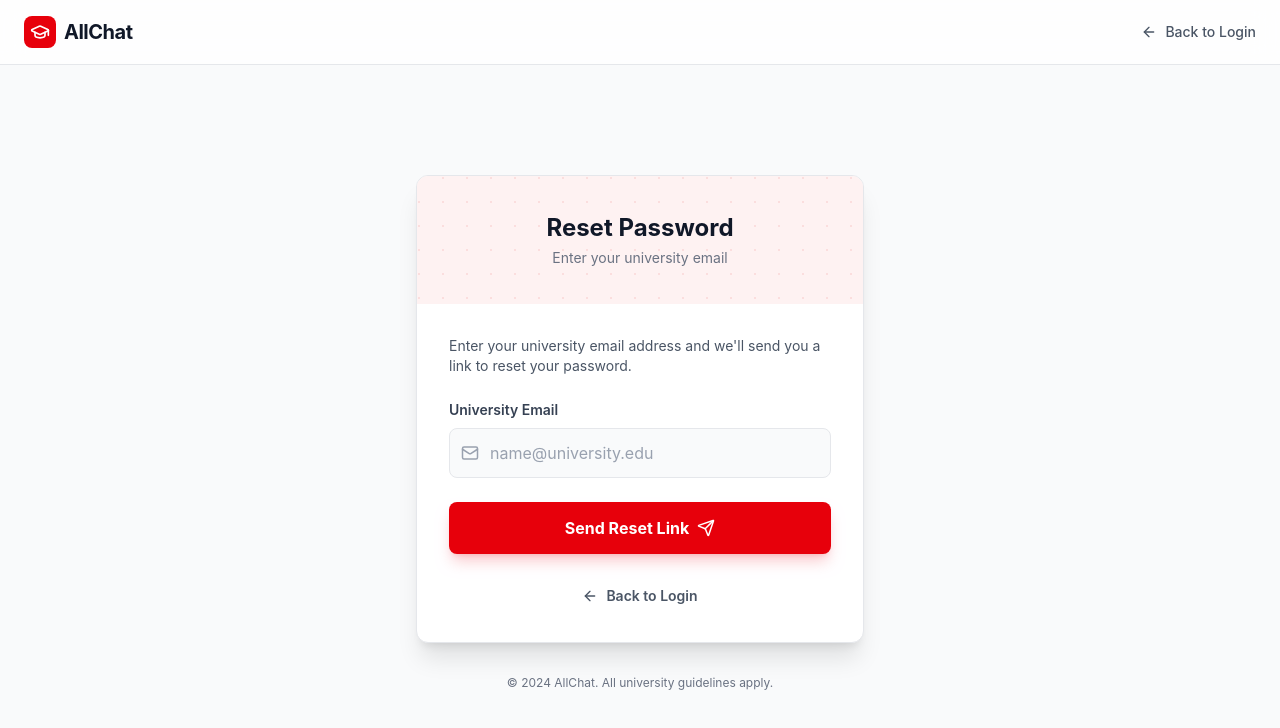
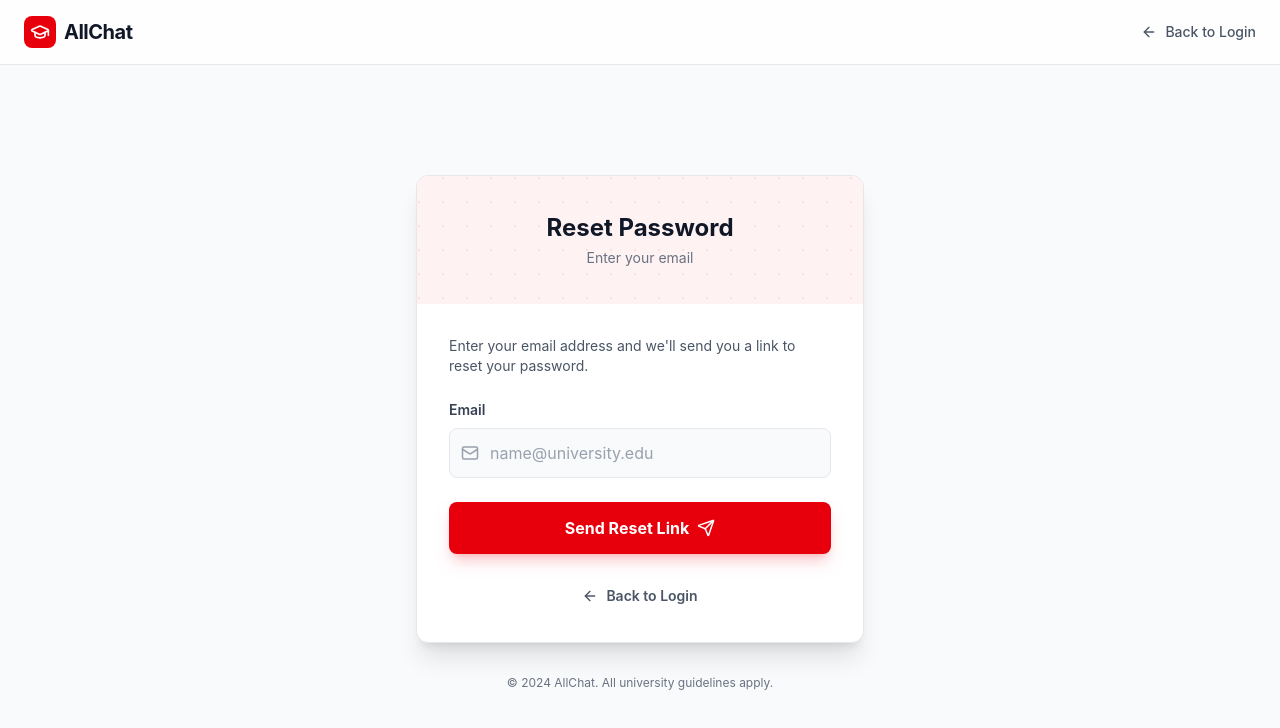
Before and after one commit to kuroi17/AllChat, a React (Vite) app in the folder frontend/: page /forget in a window 1280 px wide. Shown: the top 728 px of the page. Built offline with nearby package versions, Linux system fonts and the light colour scheme; no server answers.

Commit message:
fix some texts

```diff
--- a/frontend/src/pages/Auth.jsx
+++ b/frontend/src/pages/Auth.jsx
@@ -325,15 +325,11 @@ export default function Auth() {
                 </div>
               </div>
 
-              <h3 className="text-sm font-bold text-gray-700 mb-4">
-                {isLogin ? "Sign in with Email" : "Sign up with Email"}
-              </h3>
-
               <form className="space-y-5 sm:space-y-6" onSubmit={handleSubmit}>
                 {/* Email Input */}
                 <div className="space-y-2">
                   <label className="block text-sm font-semibold text-gray-700">
-                    University Email
+                    Email
                   </label>
                   <div className="relative group">
                     <div className="absolute inset-y-0 left-0 pl-3 flex items-center pointer-events-none text-gray-400 group-focus-within:text-red-800 transition-colors">
--- a/frontend/src/pages/ForgetPage.jsx
+++ b/frontend/src/pages/ForgetPage.jsx
@@ -163,7 +163,7 @@ export default function ForgetPage() {
                   Reset Password
                 </h2>
                 <p className="text-gray-500 text-xs sm:text-sm mt-1 px-3">
-                  {sent ? "Check your email" : "Enter your university email"}
+                  {sent ? "Check your email" : "Enter your email"}
                 </p>
               </div>
             </div>
@@ -218,14 +218,14 @@ export default function ForgetPage() {
                 // Form State
                 <form onSubmit={handleResetPassword} className="space-y-6">
                   <p className="text-gray-600 text-sm">
-                    Enter your university email address and we'll send you a
+                    Enter your email address and we'll send you a
                     link to reset your password.
                   </p>
 
                   {/* Email Input */}
                   <div className="space-y-2">
                     <label className="block text-sm font-semibold text-gray-700">
-                      University Email
+                      Email
                     </label>
                     <div className="relative group">
                       <div className="absolute inset-y-0 left-0 pl-3 flex items-center pointer-events-none text-gray-400 group-focus-within:text-red-600 transition-colors">
```
